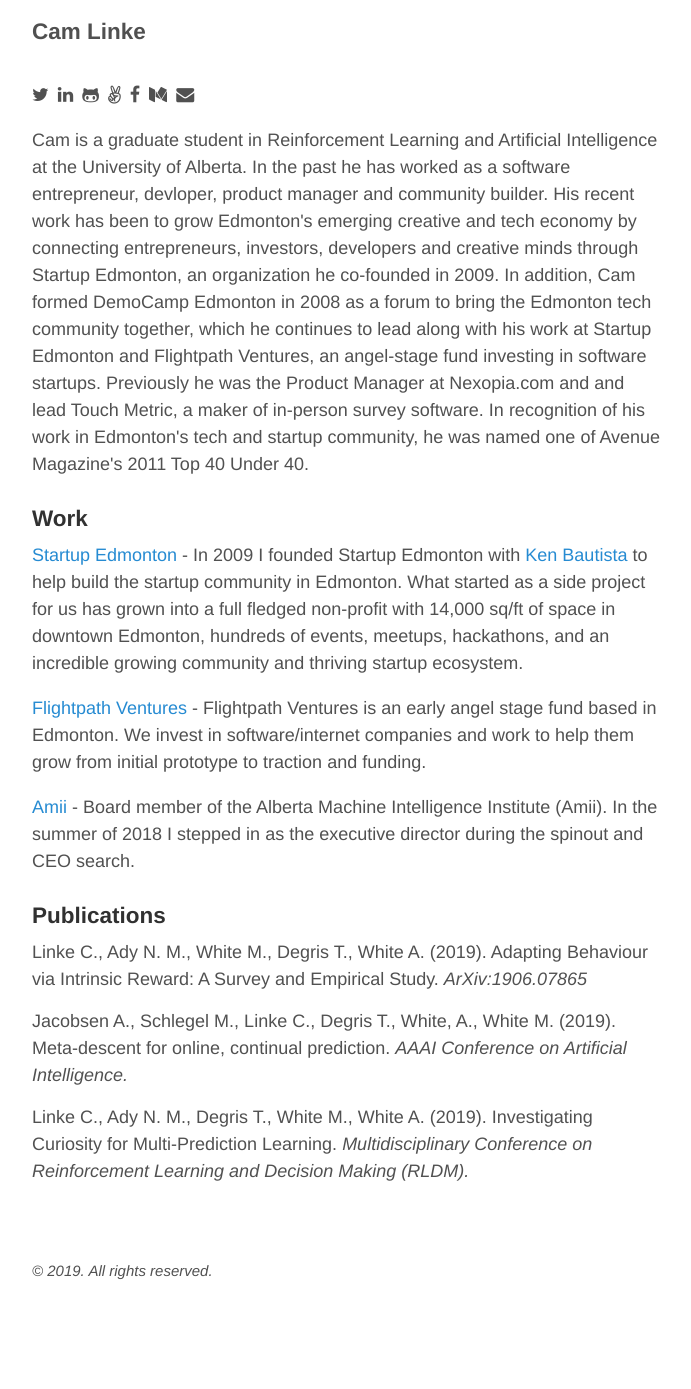
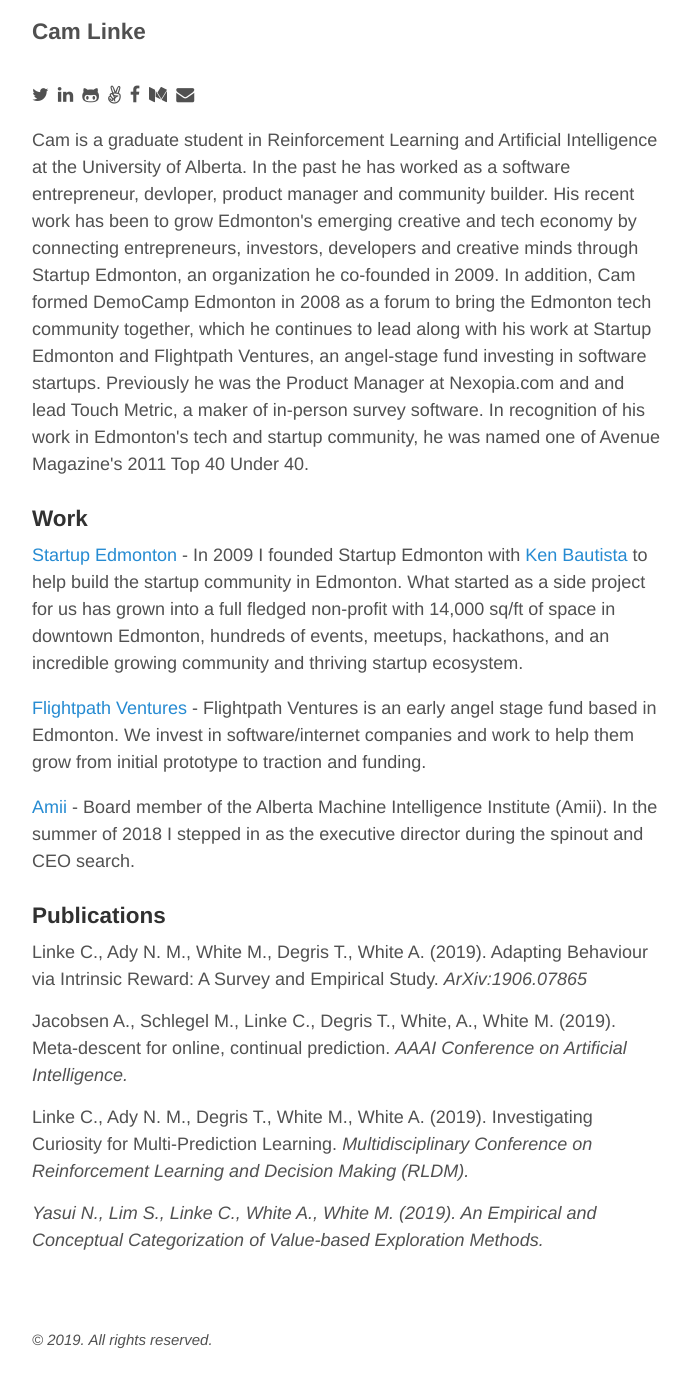
Before and after one commit to camlinke/camlinke.github.io, a Jekyll site: the page built from index.html, in a window 1280 px wide. Shown: the whole page, without its empty margins (293-984 px from the left). Built offline with Jekyll 4.4.1, drawn with Linux system fonts in a browser that asks for light colours; nearby versions of some CDN libraries; the list of posts is cut into pages by our own code; before the commit the page ends 1320 px from its top, so only the background shows below that.

Commit message:
updated papers

```diff
--- a/index.html
+++ b/index.html
@@ -52,6 +52,7 @@
   <li>Linke C., Ady N. M., White M., Degris T., White A. (2019). Adapting Behaviour via Intrinsic Reward: A Survey and Empirical Study. <i>ArXiv:1906.07865</i></li>
   <li>Jacobsen A., Schlegel M., Linke C., Degris T., White, A., White M. (2019). Meta-descent for online, continual prediction. <i>AAAI Conference on Artificial Intelligence.</i></li>
   <li>Linke C., Ady N. M., Degris T., White M., White A. (2019). Investigating Curiosity for Multi-Prediction Learning. <i>Multidisciplinary Conference on Reinforcement Learning and Decision Making (RLDM).<i></li>
+  <li>Yasui N., Lim S., Linke C., White A., White M. (2019). An Empirical and Conceptual Categorization of Value-based Exploration Methods.</li>
 </ul>
 
 <!-- <h3>Recent Reading</h3>
```
